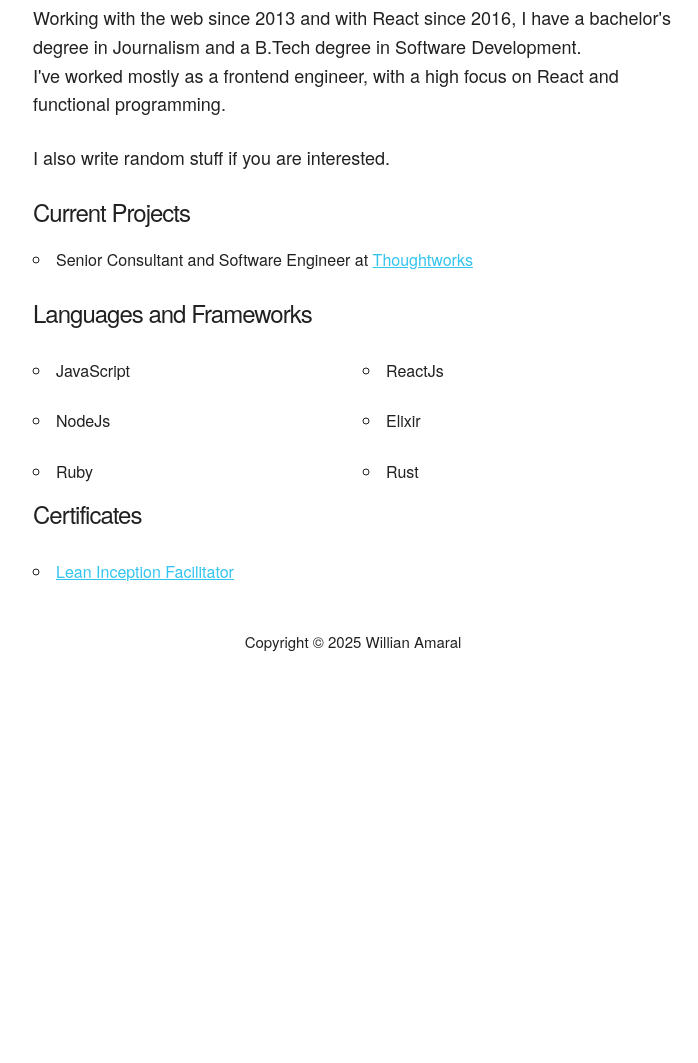
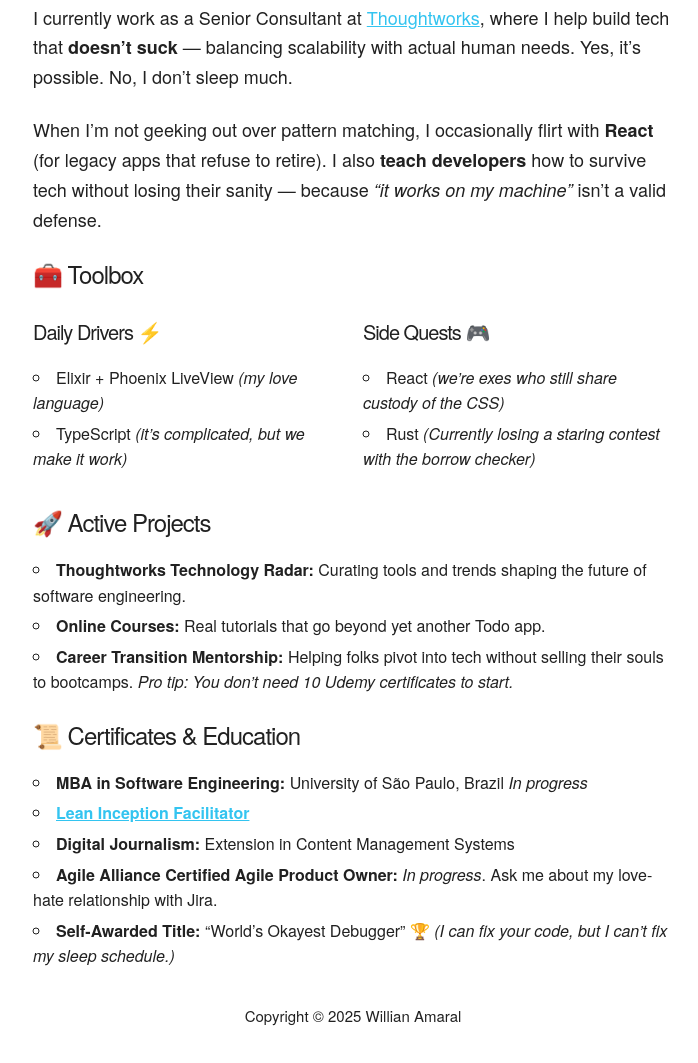
Before and after one commit to will-amaral/personal-website, an Astro site: page /work in a window 1280 px wide. Shown: the part 256-1319 px from the top of the page, without its empty margins (287-985 px from the left). Before the commit the page ends 945 px from the top, so only its background shows below. Built offline with nearby package versions, Linux system fonts and the light colour scheme; Astro itself is replaced by a stand-in of ours.

Commit message:
content refresh

```diff
--- a/src/pages/work.astro
+++ b/src/pages/work.astro
@@ -5,33 +5,80 @@
 <Layout pageTitle="My career and current projects">
   <h1>Career</h1>
   <p>
-    Working with the web since 2013 and with React since 2016, I have a
-    bachelor's degree in Journalism and a B.Tech degree in Software Development. <br
-    />
-    I've worked mostly as a frontend engineer, with a high focus on React and functional
-    programming.
+    I currently work as a Senior Consultant at <a
+      href="https://www.thoughtworks.com/">Thoughtworks</a
+    >, where I help build tech that
+    <strong>doesn’t suck</strong> — balancing scalability with actual human needs.
+    Yes, it’s possible. No, I don’t sleep much.
   </p>
-  <p>I also write random stuff if you are interested.</p>
-  <h2>Current Projects</h2>
+  <p>
+    When I’m not geeking out over pattern matching, I occasionally flirt with
+    <strong>React</strong> (for legacy apps that refuse to retire). I also
+    <strong>teach developers</strong> how to survive tech without losing their sanity
+    — because <em>“it works on my machine”</em> isn’t a valid defense.
+  </p>
+  <h2>🧰 Toolbox</h2>
+  <div class="grid-container halves u-align-left">
+    <div>
+      <h3>Daily Drivers ⚡</h3>
+      <ul>
+        <li>Elixir + Phoenix LiveView <em>(my love language)</em></li>
+        <li>TypeScript <em>(it’s complicated, but we make it work)</em></li>
+      </ul>
+    </div>
+    <div>
+      <h3>Side Quests 🎮</h3>
+      <ul>
+        <li>React <em>(we’re exes who still share custody of the CSS)</em></li>
+        <li>
+          Rust <em
+            >(Currently losing a staring contest with the borrow checker)</em
+          >
+        </li>
+      </ul>
+    </div>
+  </div>
+
+  <h2>🚀 Active Projects</h2>
   <ul>
     <li>
-      Senior Consultant and Software Engineer at{' '}
-      <a href="https://www.thoughtworks.com/">Thoughtworks</a>
+      <strong>Thoughtworks Technology Radar:</strong>
+      Curating tools and trends shaping the future of software engineering.
+    </li>
+    <li>
+      <strong>Online Courses:</strong>
+      Real tutorials that go beyond yet another Todo app.
+    </li>
+    <li>
+      <strong>Career Transition Mentorship:</strong>
+      Helping folks pivot into tech without selling their souls to bootcamps.
+      <em>Pro tip: You don’t need 10 Udemy certificates to start.</em>
     </li>
   </ul>
-  <h2>Languages and Frameworks</h2>
-  <ul class="grid-container halves u-align-left">
-    <li>JavaScript</li>
-    <li>ReactJs</li>
-    <li>NodeJs</li>
-    <li>Elixir</li>
-    <li>Ruby</li>
-    <li>Rust</li>
-  </ul>
-  <h2>Certificates</h2>
-  <ul class="grid-container halves u-align-left">
+
+  <h2>📜 Certificates & Education</h2>
+  <ul>
     <li>
-      <a href="/lean-inception-certificado.pdf"> Lean Inception Facilitator </a>
+      <strong>MBA in Software Engineering:</strong>
+      University of São Paulo, Brazil <em>In progress</em>
+    </li>
+    <li>
+      <a href="/lean-inception-certificado.pdf">
+        <strong>Lean Inception Facilitator</strong></a
+      >
+    </li>
+    <li>
+      <strong>Digital Journalism:</strong>
+      Extension in Content Management Systems
+    </li>
+    <li>
+      <strong>Agile Alliance Certified Agile Product Owner:</strong>
+      <em>In progress</em>. Ask me about my love-hate relationship with Jira.
+    </li>
+    <li>
+      <strong>Self-Awarded Title:</strong>
+      “World’s Okayest Debugger” 🏆
+      <em>(I can fix your code, but I can’t fix my sleep schedule.)</em>
     </li>
   </ul>
 </Layout>
@@ -40,4 +87,8 @@
   h2 {
     font-size: 1.5em;
   }
+
+  h3 {
+    font-size: 1.25em;
+  }
 </style>
```
Also changed, not shown: src/pages/404.astro (added, +20 -0 lines), src/pages/blog.astro (+5 -4 lines), src/pages/index.astro (+12 -8 lines), src/images/capybara.png (added).
